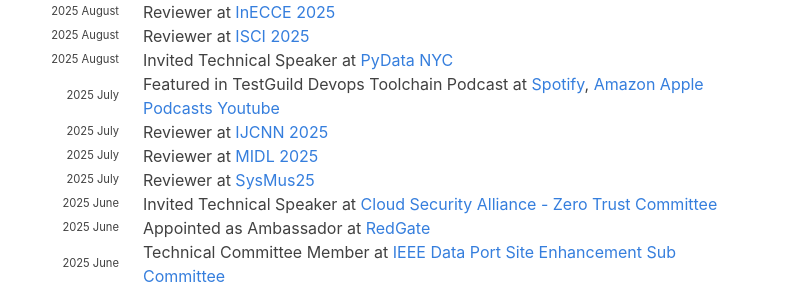
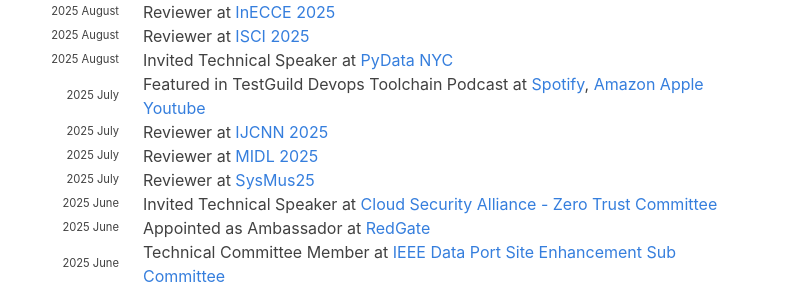
Before and after one commit to hariharanragothaman/hariharanragothaman.github.io, a Jekyll site: the page built from index.md, in a window 1280 px wide and 900 px high, scrolled down 844 px. Shown: the part 186-477 px from the top of the window, without its empty margins (189-977 px from the left). Built offline with Jekyll 4.4.1, drawn with Linux system fonts in a browser that asks for light colours; nearby versions of some CDN libraries; some web fonts are replaced.

Commit message:
Polishes and Updates

```diff
--- a/_data/news.yaml
+++ b/_data/news.yaml
@@ -51,7 +51,7 @@
 #-------------------------------------------- July  ------------------------------------------------------------------------------------------------------------------------------------------------------
 - year: 2025
   year-extra: July
-  description: Featured in TestGuild Devops Toolchain Podcast at <a href="https://open.spotify.com/episode/4yplkd6XbmU0A8PUlrMDYE?si=e364f05405d24e73">Spotify</a>, <a href="https://www.amazon.com/dp/B08JJT9MJ4?ref=cm_sw_r_cp_ud_dp_BGQ7MS50ARPZ62Z16KTV&ref_=cm_sw_r_cp_ud_dp_BGQ7MS50ARPZ62Z16KTV&social_share=cm_sw_r_cp_ud_dp_BGQ7MS50ARPZ62Z16KTV">Amazon</a> <a href="https://podcasts.apple.com/us/podcast/ai-iot-and-the-future-of/id1478816027?i=1000716548014">Apple Podcasts</a> <a href="https://www.youtube.com/watch?v=tlRdrqWABQk"> Youtube </a>
+  description: Featured in TestGuild Devops Toolchain Podcast at <a href="https://open.spotify.com/episode/4yplkd6XbmU0A8PUlrMDYE?si=e364f05405d24e73">Spotify</a>, <a href="https://www.amazon.com/dp/B08JJT9MJ4?ref=cm_sw_r_cp_ud_dp_BGQ7MS50ARPZ62Z16KTV&ref_=cm_sw_r_cp_ud_dp_BGQ7MS50ARPZ62Z16KTV&social_share=cm_sw_r_cp_ud_dp_BGQ7MS50ARPZ62Z16KTV">Amazon</a> <a href="https://podcasts.apple.com/us/podcast/ai-iot-and-the-future-of/id1478816027?i=1000716548014">Apple </a> <a href="https://www.youtube.com/watch?v=tlRdrqWABQk"> Youtube </a>
 
 - year: 2025
   year-extra: July
```
